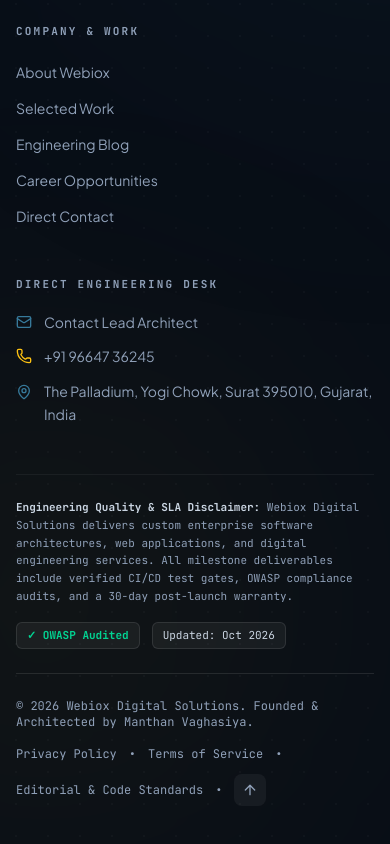
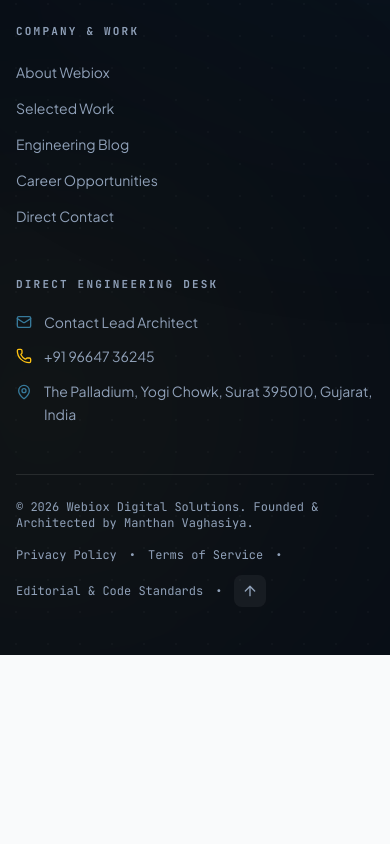
Before and after one commit to manthanvaghasiya/webiox, a Next.js app: page / in a window 390 px wide. Shown: the part 10484-11328 px from the top of the page. After the commit the page ends 11139 px from the top, so only its background shows below. Built offline with nearby package versions, Linux system fonts and the light colour scheme; no server answers; a web font is replaced by a local one.

Commit message:
refactor(footer): remove Engineering Quality & SLA disclaimer strip

```diff
--- a/components/common/Footer.tsx
+++ b/components/common/Footer.tsx
@@ -319,24 +319,8 @@
             </motion.div>
           </motion.div>
 
-          {/* ── E-E-A-T Professional Disclaimer & Trust Verification Strip ── */}
-          <div className="mt-12 pt-6 border-t border-white/5 flex flex-col md:flex-row items-start md:items-center justify-between gap-4 text-[11px] font-mono text-slate-400">
-            <div className="max-w-2xl leading-relaxed">
-              <span className="text-slate-300 font-bold">Engineering Quality & SLA Disclaimer:</span>{' '}
-              Webiox Digital Solutions delivers custom enterprise software architectures, web applications, and digital engineering services. All milestone deliverables include verified CI/CD test gates, OWASP compliance audits, and a 30-day post-launch warranty.
-            </div>
-            <div className="flex items-center gap-3 shrink-0">
-              <span className="px-2.5 py-1 rounded-md bg-white/5 border border-white/10 text-emerald-400 font-bold">
-                ✓ OWASP Audited
-              </span>
-              <span className="px-2.5 py-1 rounded-md bg-white/5 border border-white/10 text-slate-300">
-                Updated: Oct 2026
-              </span>
-            </div>
-          </div>
-
           {/* ── Bottom Bar ── */}
-          <div className="mt-6 pt-6 border-t border-white/10 flex flex-col sm:flex-row items-center justify-between gap-4">
+          <div className="mt-12 pt-6 border-t border-white/10 flex flex-col sm:flex-row items-center justify-between gap-4">
             <p className="text-xs font-mono text-slate-400">
               &copy; {new Date().getFullYear()} Webiox Digital Solutions. Founded & Architected by Manthan Vaghasiya.
             </p>
```
